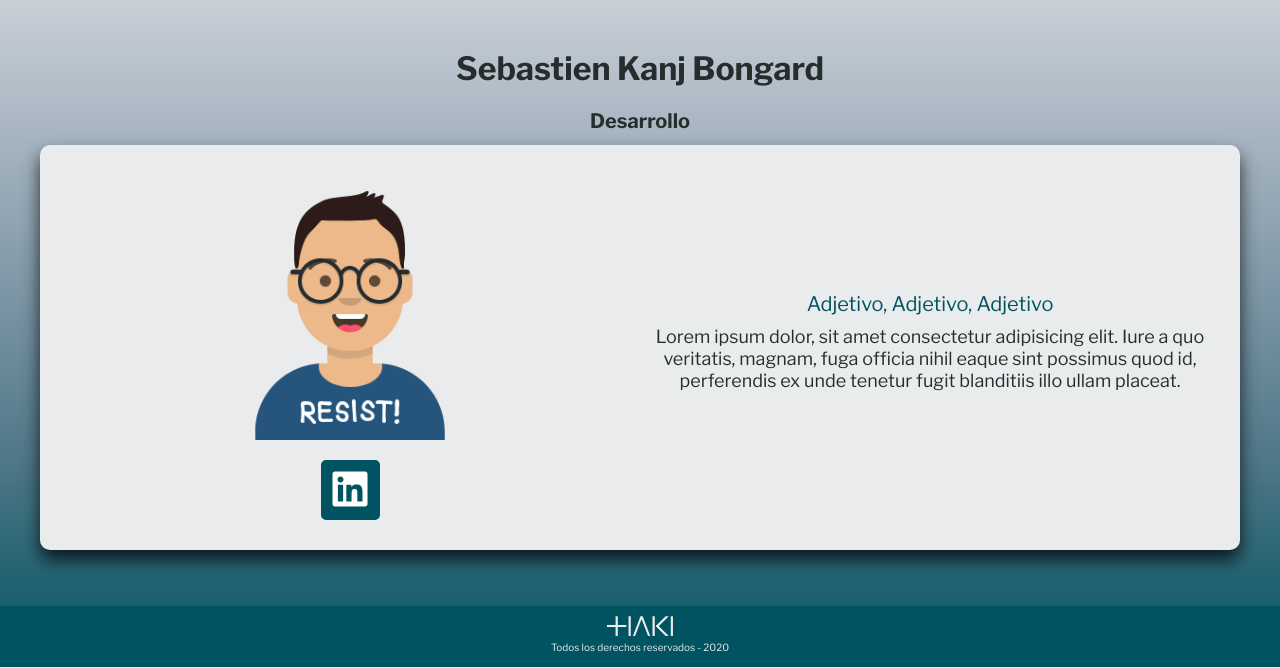
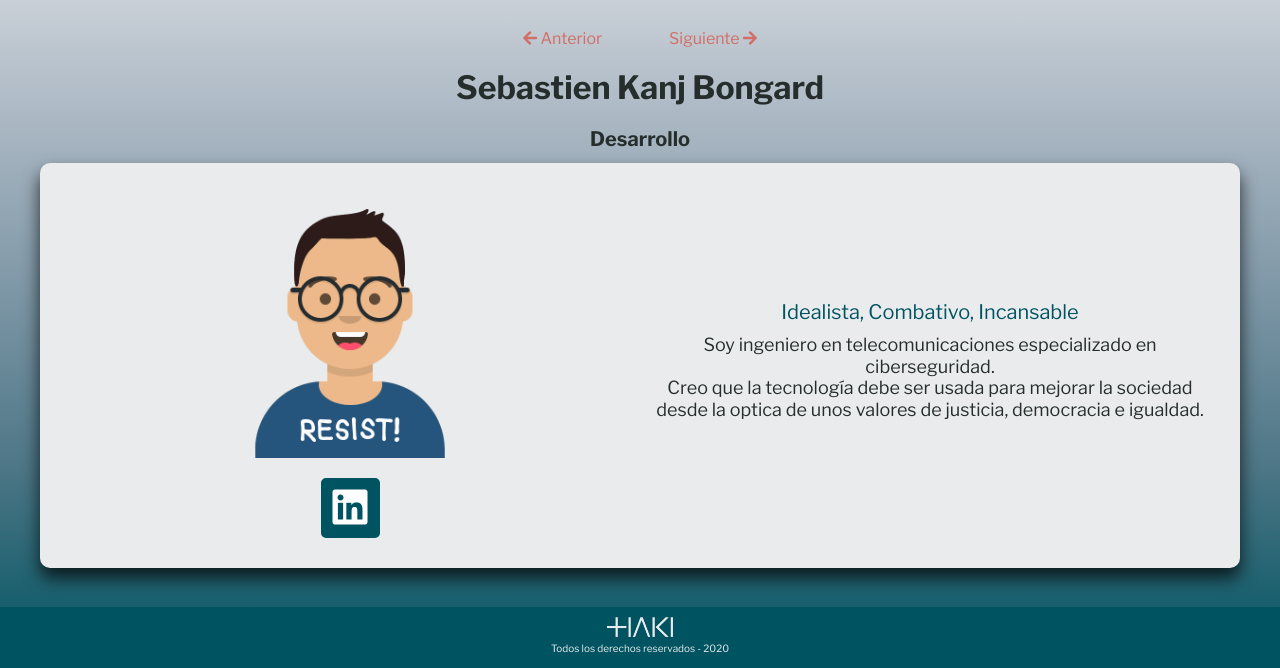
Before and after one commit to juliabenedicto/haki_app, a PHP site: page /sebastienkanj.html in a window 1280 px wide. Shown: the part 133-801 px from the top of the page. Run offline with PHP 8.4, Linux system fonts and the light colour scheme.

Commit message:
15.11 16h40

```diff
--- a/carlosabartes.html
+++ b/carlosabartes.html
@@ -19,6 +19,8 @@
     <!-- Google Fonts -->
     <link rel="stylesheet" href="https://necolas.github.io/normalize.css/8.0.1/normalize.css">
     <!-- Normalize -->
+    <link rel="icon" href="favicon-hakiapp.ico" type="image/png" />
+    <!-- Favicon -->
     <script src="./index.js"></script>
 </head>
 
@@ -42,6 +44,10 @@
     <main>
         <div class="secundaria">
             <div class="contenedor-secundaria">
+                <div class="nav-equipo">
+                    <a href="xaviercabanes.html"><i class="fas fa-arrow-left"></i> Anterior</a>
+                    <a href="gerardvandrell.html">Siguiente <i class="fas fa-arrow-right"></i></a>
+                </div>
                 <h1>Carlo Sabartés Santamaria</h1>
                 <h2>Comunicación</h2>
             </div>
--- a/descargar.html
+++ b/descargar.html
@@ -19,6 +19,8 @@
     <!-- Google Fonts -->
     <link rel="stylesheet" href="https://necolas.github.io/normalize.css/8.0.1/normalize.css">
     <!-- Normalize -->
+    <link rel="icon" href="favicon-hakiapp.ico" type="image/png" />
+    <!-- Favicon -->
     <script src="./index.js"></script>
 </head>
 
--- a/equipo.html
+++ b/equipo.html
@@ -19,6 +19,8 @@
     <!-- Google Fonts -->
     <link rel="stylesheet" href="https://necolas.github.io/normalize.css/8.0.1/normalize.css">
     <!-- Normalize -->
+    <link rel="icon" href="favicon-hakiapp.ico" type="image/png" />
+    <!-- Favicon -->
     <script src="./index.js"></script>
 </head>
 
--- a/faqs.html
+++ b/faqs.html
@@ -18,6 +18,8 @@
     <!-- Google Fonts -->
     <link rel="stylesheet" href="https://necolas.github.io/normalize.css/8.0.1/normalize.css">
     <!-- Normalize -->
+    <link rel="icon" href="favicon-hakiapp.ico" type="image/png" />
+    <!-- Favicon -->
     <script src="index.js"></script>
 </head>
 
--- a/gerardvandrell.html
+++ b/gerardvandrell.html
@@ -19,6 +19,8 @@
     <!-- Google Fonts -->
     <link rel="stylesheet" href="https://necolas.github.io/normalize.css/8.0.1/normalize.css">
     <!-- Normalize -->
+    <link rel="icon" href="favicon-hakiapp.ico" type="image/png" />
+    <!-- Favicon -->
     <script src="./index.js"></script>
 </head>
 
@@ -42,6 +44,10 @@
     <main>
         <div class="secundaria">
             <div class="contenedor-secundaria">
+                <div class="nav-equipo">
+                    <a href="carlosabartes.html"><i class="fas fa-arrow-left"></i> Anterior</a>
+                    <a href="juliabenedicto.html">Siguiente <i class="fas fa-arrow-right"></i></a>
+                </div>
                 <h1>Gerard Vandrell Monteagudo</h1>
                 <h2>Diseño gráfico</h2>
             </div>
--- a/index.html
+++ b/index.html
@@ -19,6 +19,8 @@
     <!-- Google Fonts -->
     <link rel="stylesheet" href="https://necolas.github.io/normalize.css/8.0.1/normalize.css">
     <!-- Normalize -->
+    <link rel="icon" href="favicon-hakiapp.ico" type="image/png" />
+    <!-- Favicon -->
     <script src="index.js"></script>
 </head>
 
@@ -74,7 +76,7 @@
                     <div class="iconos ">
                         <i class="far fa-file-alt "></i>
                     </div>
-                    <p>Rellena tus datos para que aparezcan en la denuncia que se generará automáticamente. Tendrás un documento que podrás presentar directamente en el Juzgado de Guardia que tengas más cerc</p>
+                    <p>Rellena tus datos para que aparezcan en la denuncia que se generará automáticamente. Tendrás un documento que podrás presentar directamente en el Juzgado de Guardia que tengas más cerca.</p>
                 </div>
             </div>
         </div>
--- a/juliabenedicto.html
+++ b/juliabenedicto.html
@@ -19,6 +19,8 @@
     <!-- Google Fonts -->
     <link rel="stylesheet" href="https://necolas.github.io/normalize.css/8.0.1/normalize.css">
     <!-- Normalize -->
+    <link rel="icon" href="favicon-hakiapp.ico" type="image/png" />
+    <!-- Favicon -->
     <script src="./index.js"></script>
 </head>
 
@@ -42,6 +44,10 @@
     <main>
         <div class="secundaria">
             <div class="contenedor-secundaria">
+                <div class="nav-equipo">
+                    <a href="gerardvandrell.html"><i class="fas fa-arrow-left"></i> Anterior</a>
+                    <a href="sebastienkanj.html">Siguiente <i class="fas fa-arrow-right"></i></a>
+                </div>
                 <h1>Júlia Benedicto Arbuniés</h1>
                 <h2>Legal</h2>
             </div>
--- a/proximamente.html
+++ b/proximamente.html
@@ -19,6 +19,8 @@
     <!-- Google Fonts -->
     <link rel="stylesheet" href="https://necolas.github.io/normalize.css/8.0.1/normalize.css">
     <!-- Normalize -->
+    <link rel="icon" href="favicon-hakiapp.ico" type="image/png" />
+    <!-- Favicon -->
     <script src="./index.js"></script>
 </head>
 
@@ -49,6 +51,8 @@
                     <span id="countdown"></span>
                 </div>
 
+
+
             </div>
         </div>
     </main>
--- a/sebastienkanj.html
+++ b/sebastienkanj.html
@@ -19,6 +19,8 @@
     <!-- Google Fonts -->
     <link rel="stylesheet" href="https://necolas.github.io/normalize.css/8.0.1/normalize.css">
     <!-- Normalize -->
+    <link rel="icon" href="favicon-hakiapp.ico" type="image/png" />
+    <!-- Favicon -->
     <script src="./index.js"></script>
 </head>
 
@@ -42,6 +44,10 @@
     <main>
         <div class="secundaria">
             <div class="contenedor-secundaria">
+                <div class="nav-equipo">
+                    <a href="juliabenedicto.html"><i class="fas fa-arrow-left"></i> Anterior</a>
+                    <a href="xaviercabanes.html">Siguiente <i class="fas fa-arrow-right"></i></a>
+                </div>
                 <h1>Sebastien Kanj Bongard</h1>
                 <h2>Desarrollo</h2>
             </div>
@@ -51,11 +57,11 @@
             <div class="equipo-detalle">
                 <div class="imagen-equipo">
                     <img src="img/sebas-kanj.png" alt="sebas-kanj">
-                    <a href="#" target="_blank" class="boton-rrss"><i class="fab fa-linkedin"></i></a>
+                    <a href="https://es.linkedin.com/in/sebastien-kanj-bongard" target="_blank" class="boton-rrss"><i class="fab fa-linkedin"></i></a>
                 </div>
                 <div class="contenido-equipo">
-                    <h3 class="profesion-equipo">Adjetivo, Adjetivo, Adjetivo</h3>
-                    <p>Lorem ipsum dolor, sit amet consectetur adipisicing elit. Iure a quo veritatis, magnam, fuga officia nihil eaque sint possimus quod id, perferendis ex unde tenetur fugit blanditiis illo ullam placeat.</p>
+                    <h3 class="profesion-equipo">Idealista, Combativo, Incansable</h3>
+                    <p>Soy ingeniero en telecomunicaciones especializado en ciberseguridad. <br>Creo que la tecnología debe ser usada para mejorar la sociedad desde la optica de unos valores de justicia, democracia e igualdad.</p>
                 </div>
 
             </div>
--- a/styles.css
+++ b/styles.css
@@ -411,6 +411,22 @@ header {
 
 /* PÁGINA EQUIPO DETALLE */
 
+.nav-equipo {
+    display: flex;
+    justify-content: space-evenly;
+    margin-top: 2rem;
+}
+
+@media (min-width: 768px) {
+    .nav-equipo {
+        margin-top: 0;
+    }
+}
+
+.nav-equipo a:hover {
+    color: var(--color-fondo);
+}
+
 .equipo-detalle {
     display: grid;
     grid-template-columns: repeat(1, 1fr);
@@ -447,11 +463,20 @@ header {
     display: flex;
     align-items: center;
     justify-content: center;
-    height: 3rem;
-    font-size: 4rem;
+    height: 1.7rem;
+    font-size: 1.7rem;
     color: var(--color-fondo);
+    margin-bottom: 4rem;
+}
+
+@media (min-width: 768px) {
+    #countdown {
+        height: 3rem;
+        font-size: 3rem;
+    }
 }
 
 .cuenta-atras {
     margin-top: 3rem;
+    padding-bottom: 3rem;
 }
--- a/xaviercabanes.html
+++ b/xaviercabanes.html
@@ -19,6 +19,8 @@
     <!-- Google Fonts -->
     <link rel="stylesheet" href="https://necolas.github.io/normalize.css/8.0.1/normalize.css">
     <!-- Normalize -->
+    <link rel="icon" href="favicon-hakiapp.ico" type="image/png" />
+    <!-- Favicon -->
     <script src="./index.js"></script>
 </head>
 
@@ -42,6 +44,10 @@
     <main>
         <div class="secundaria">
             <div class="contenedor-secundaria">
+                <div class="nav-equipo">
+                    <a href="sebastienkanj.html"><i class="fas fa-arrow-left"></i> Anterior</a>
+                    <a href="carlosabartes.html">Siguiente <i class="fas fa-arrow-right"></i></a>
+                </div>
                 <h1>Xavier Cabanes Bosacoma</h1>
                 <h2>Desarrollo</h2>
             </div>
```
Also changed, not shown: favicon-hakiapp.ico (added), 1 other file.
